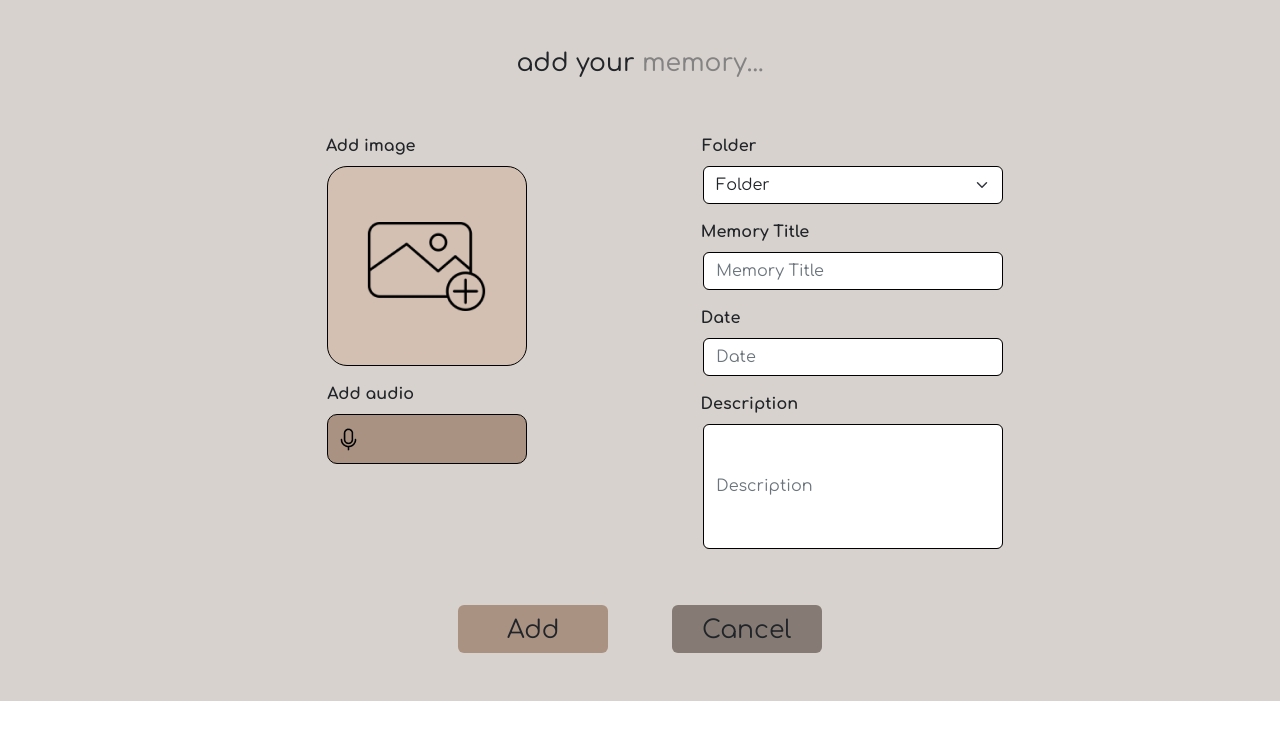
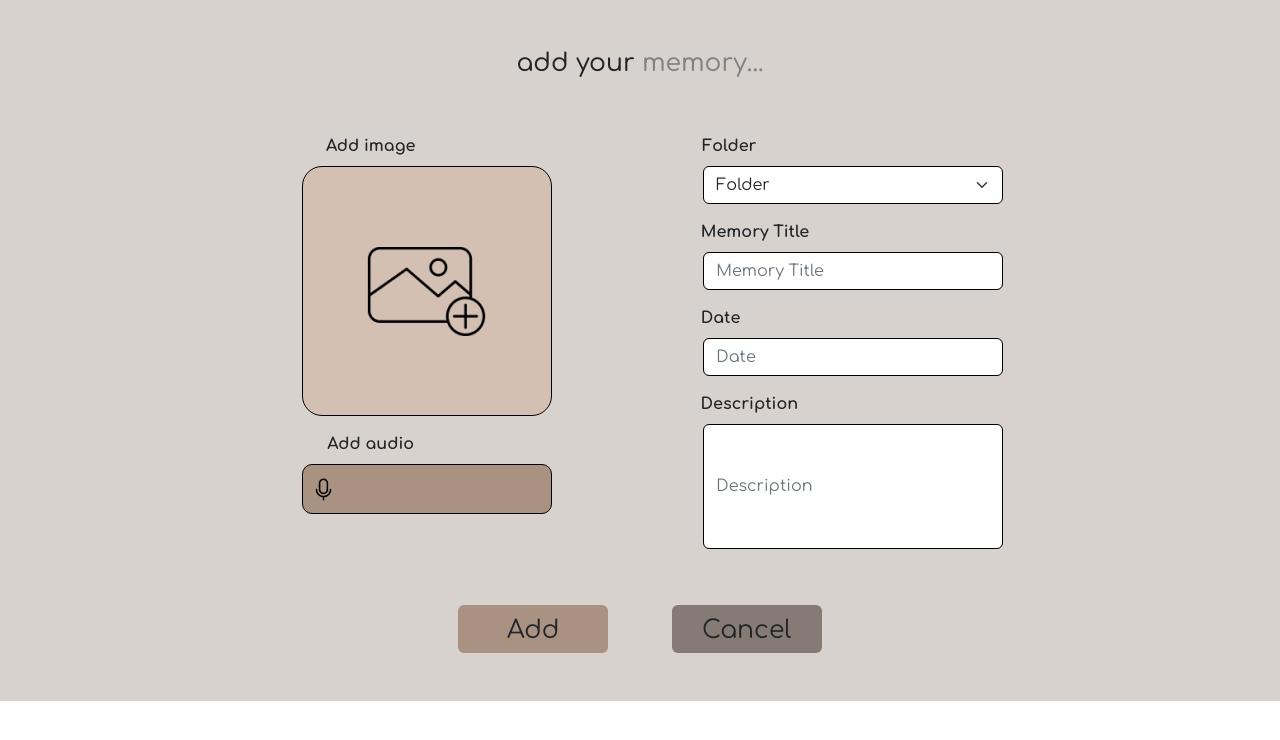
Before and after one commit to JeremyLapham/RememberWhen, a React (Create React App) app: page /AddMemory in a window 1280 px wide. Shown: the top 740 px of the page. Built offline with nearby package versions, Linux system fonts and the light colour scheme.

Commit message:
desktop update

```diff
--- a/src/Components/AddMemoryComponent/AddMemory.css
+++ b/src/Components/AddMemoryComponent/AddMemory.css
@@ -165,6 +165,15 @@
     display: flex;
     justify-content: center;
   }
+
+  .addImgBtn {
+    width: 250px !important;
+    height: 250px !important;
+  }
+
+  .addAudioBtn {
+    width: 250px !important;
+  }
 }
 
 @media screen and (max-width: 380px) {
--- a/src/Components/AddMemoryComponent/AddMemory.tsx
+++ b/src/Components/AddMemoryComponent/AddMemory.tsx
@@ -65,7 +65,7 @@ export default function AddMemory() {
                 controlId="Image"
               >
                 <Form.Label className="addImgTxt">Add image</Form.Label>
-                <Button style={{ position: "relative" }} id="custom-input">
+                <Button className="addImgBtn" style={{ position: "relative" }} id="custom-input">
                   {selectedImage && (
                     <img
                       className="selectedImg"
@@ -88,7 +88,7 @@ export default function AddMemory() {
             <Col className="addAudioCol">
               <Form.Group className="mb-3 d-flex flex-column align-items-center">
                 <Form.Label className="addAudioTxt">Add audio</Form.Label>
-                <Button style={{ position: "relative" }} id="custom-input2">
+                <Button className="addAudioBtn" style={{ position: "relative" }} id="custom-input2">
                   {selectedAudio && (
                     <img
                       className="selectedImg2"
```
